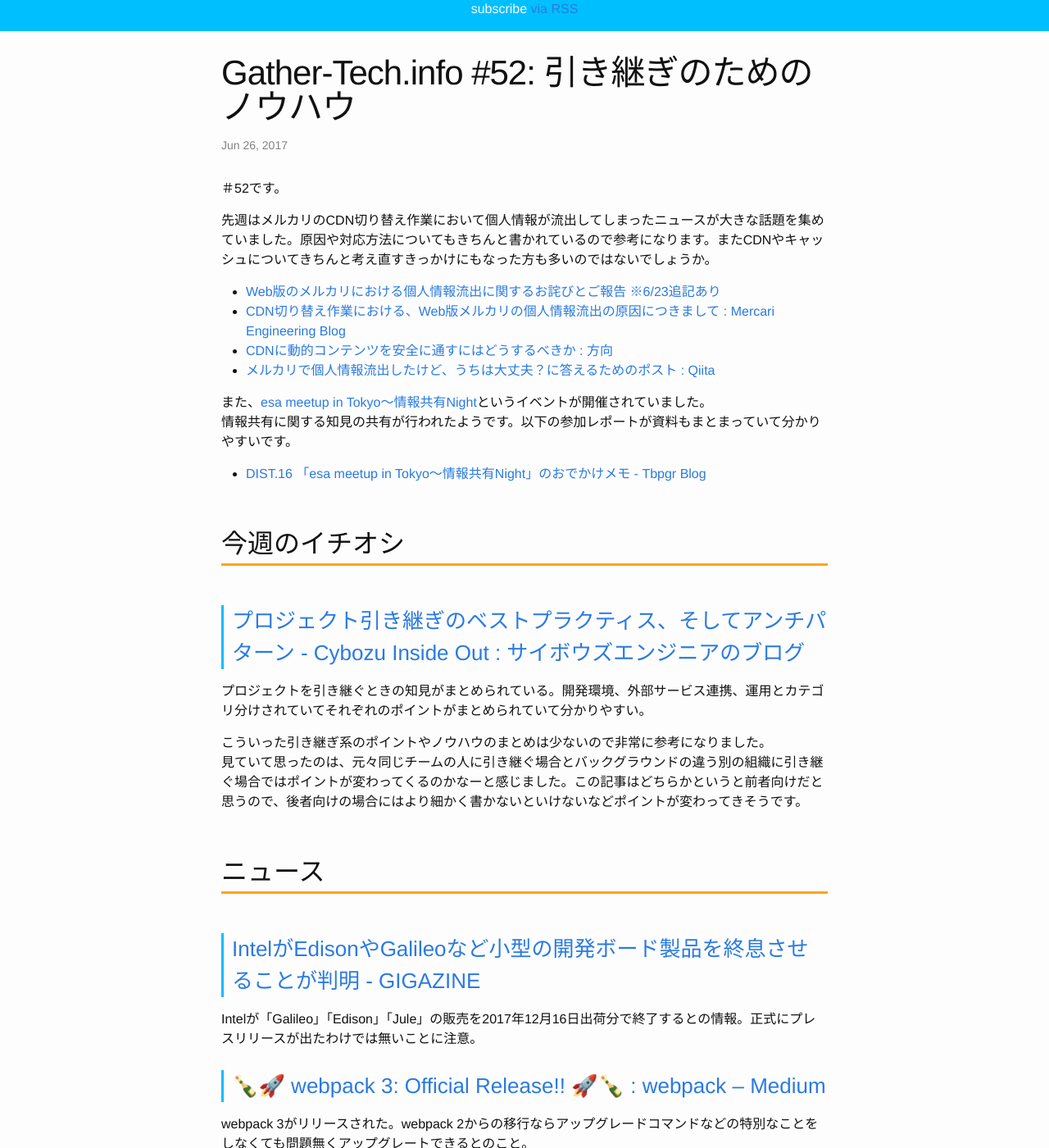
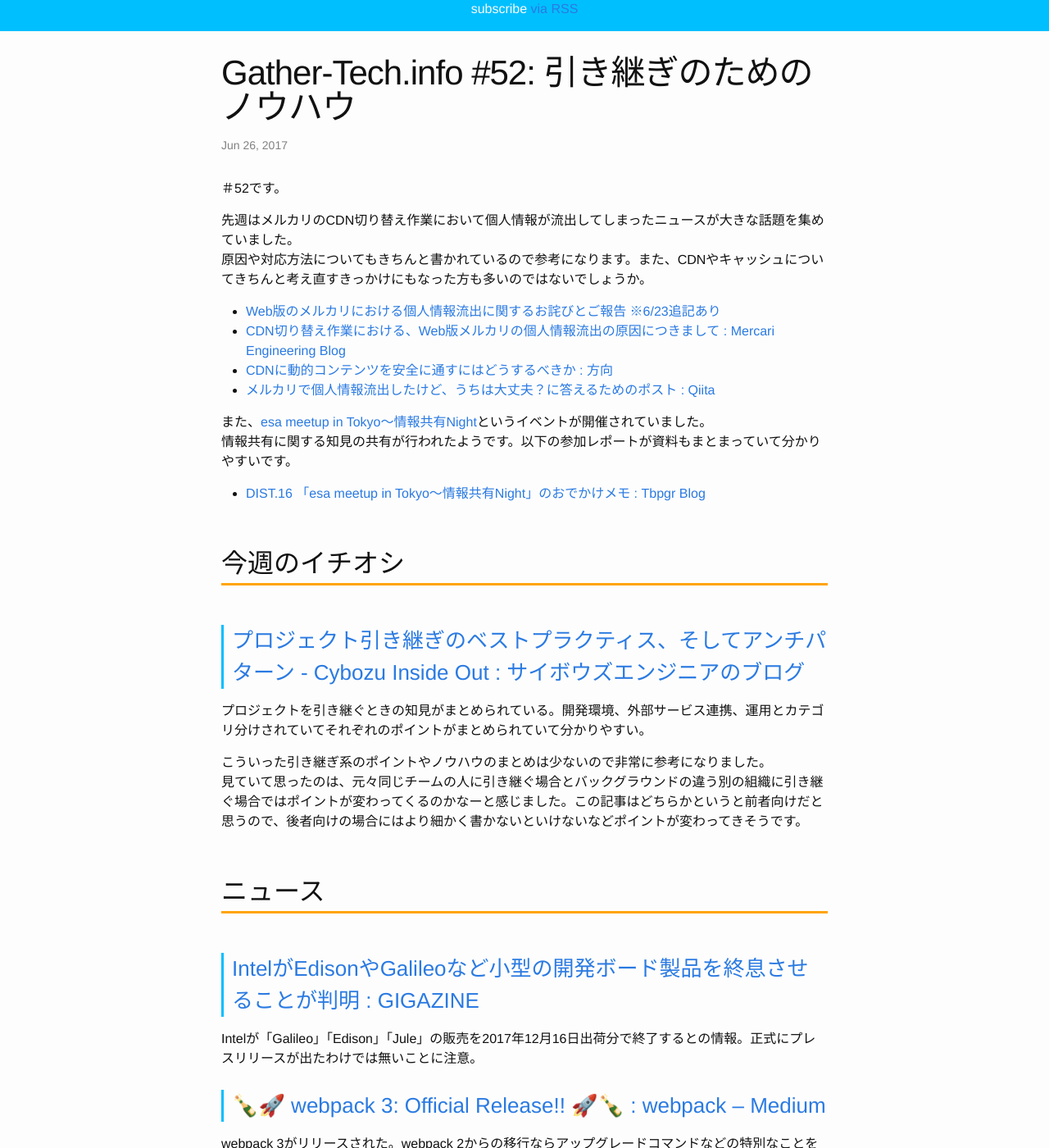
Before and after one commit to Gather-Tech/Gather-Tech.github.io, a Jekyll site: the page built from _posts/2017/2017-06-26-Gather52.md, in a window 1280 px wide and 1400 px high, scrolled down 333 px. Shown: the whole window at 82% size. Built offline with Jekyll 4.4.1, drawn with Linux system fonts in a browser that asks for light colours; some of the changed text lies outside the part shown.

Commit message:
fix typo

```diff
--- a/_posts/2017/2017-06-26-Gather52.md
+++ b/_posts/2017/2017-06-26-Gather52.md
@@ -8,7 +8,8 @@
 
 ＃52です。
 
-先週はメルカリのCDN切り替え作業において個人情報が流出してしまったニュースが大きな話題を集めていました。原因や対応方法についてもきちんと書かれているので参考になります。またCDNやキャッシュについてきちんと考え直すきっかけにもなった方も多いのではないでしょうか。
+先週はメルカリのCDN切り替え作業において個人情報が流出してしまったニュースが大きな話題を集めていました。
+原因や対応方法についてもきちんと書かれているので参考になります。また、CDNやキャッシュについてきちんと考え直すきっかけにもなった方も多いのではないでしょうか。
 
 - [Web版のメルカリにおける個人情報流出に関するお詫びとご報告 ※6/23追記あり](https://www.mercari.com/jp/info/20170622_incident_report/)
 - [CDN切り替え作業における、Web版メルカリの個人情報流出の原因につきまして : Mercari Engineering Blog](http://tech.mercari.com/entry/2017/06/22/204500)
@@ -18,7 +19,7 @@
 また、[esa meetup in Tokyo〜情報共有Night](https://dist.connpass.com/event/58048/)というイベントが開催されていました。
 情報共有に関する知見の共有が行われたようです。以下の参加レポートが資料もまとまっていて分かりやすいです。
 
-- [DIST.16 「esa meetup in Tokyo〜情報共有Night」のおでかけメモ - Tbpgr Blog](http://tbpgr.hatenablog.com/entry/2017/06/24/085628)
+- [DIST.16 「esa meetup in Tokyo〜情報共有Night」のおでかけメモ : Tbpgr Blog](http://tbpgr.hatenablog.com/entry/2017/06/24/085628)
 
 ## 今週のイチオシ
 
@@ -31,7 +32,7 @@
 
 ## ニュース
 
-### [IntelがEdisonやGalileoなど小型の開発ボード製品を終息させることが判明 - GIGAZINE](http://gigazine.net/news/20170620-intel-discontinue-joule-galileo-edison/)
+### [IntelがEdisonやGalileoなど小型の開発ボード製品を終息させることが判明 : GIGAZINE](http://gigazine.net/news/20170620-intel-discontinue-joule-galileo-edison/)
 
 Intelが「Galileo」「Edison」「Jule」の販売を2017年12月16日出荷分で終了するとの情報。正式にプレスリリースが出たわけでは無いことに注意。
 
@@ -79,7 +80,7 @@
 
 機械学習プロジェクトをうまく進める方法について。要件の整理方法、実現可能性の検証、実装方法、テストのポイントがまとめられている。前提として、ちゃんとしたプロジェクト推進役がいることが大事。
 
-### [普段使いのDDD // Speaker Deck](https://speakerdeck.com/haljik/pu-duan-shi-ifalseddd)
+### [普段使いのDDD : Speaker Deck](https://speakerdeck.com/haljik/pu-duan-shi-ifalseddd)
 
 DDDに関することが簡潔にまとめられている。DDDが目標としていること、前提としていること、チームで共有しておくことなどが書かれている。小さな開発でも普段からこれらのサイクルを回しておいて慣れておくことが大事。
 
```
